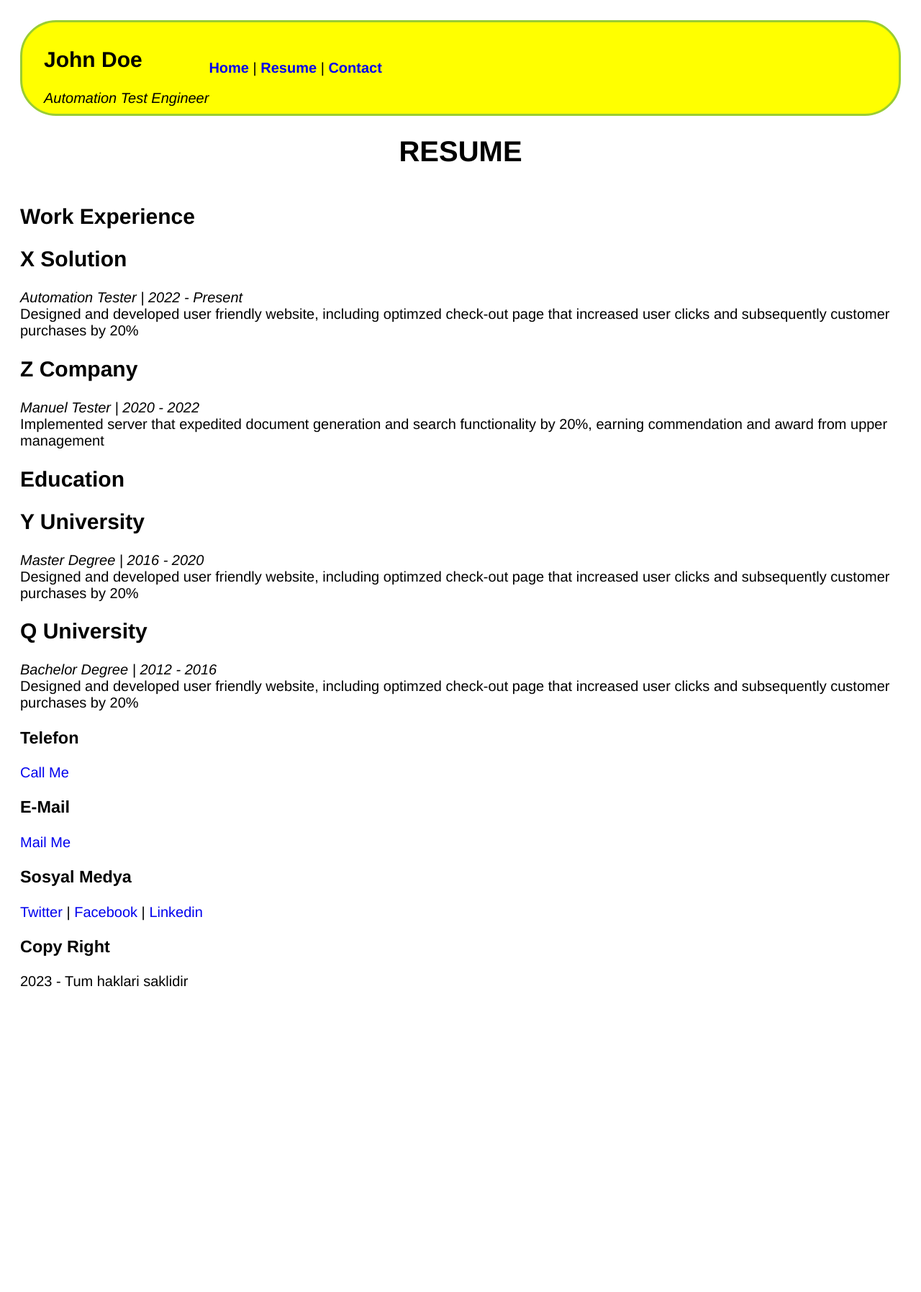
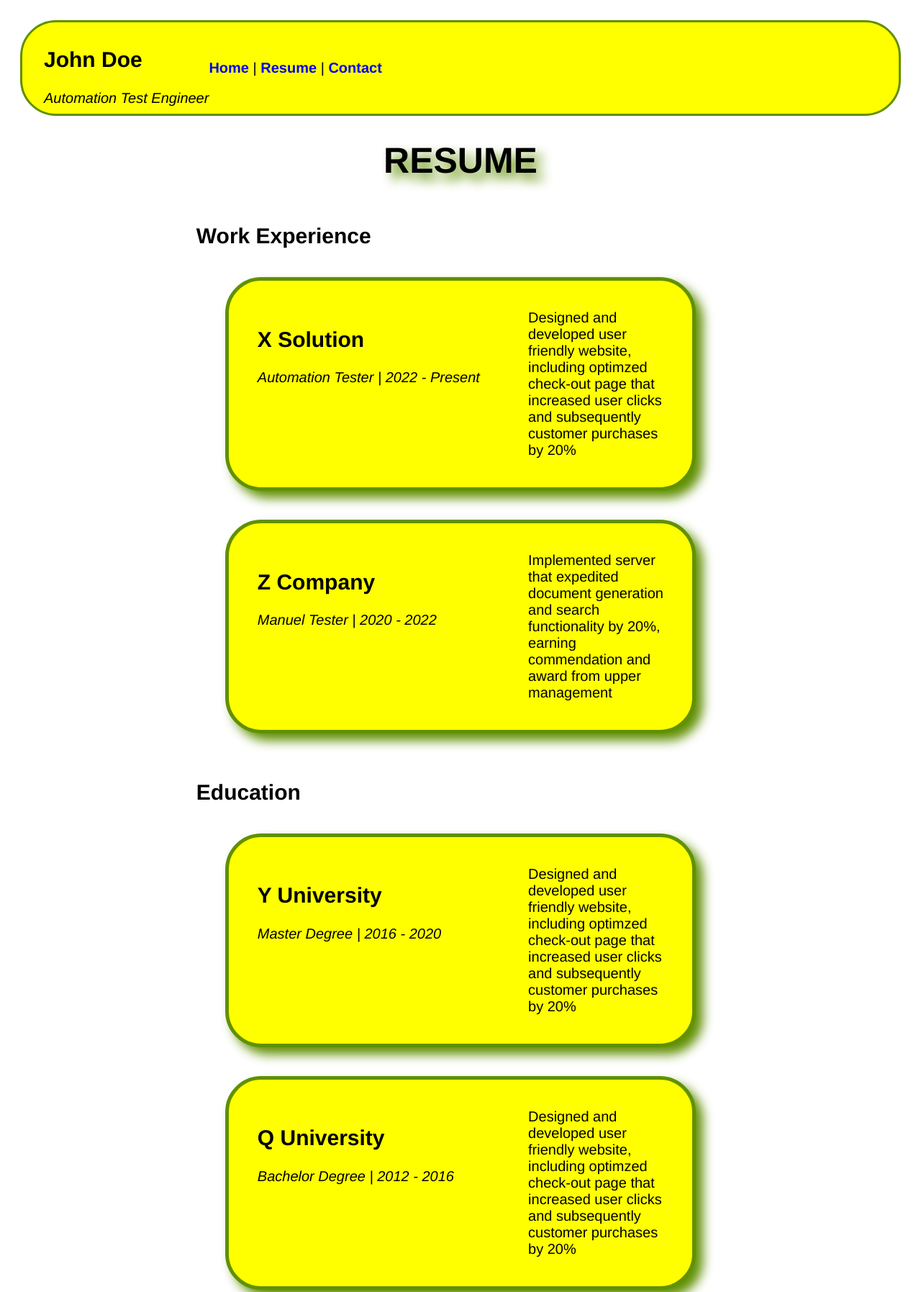
Before and after one commit to veyselDursun/VSC-Html-, a plain HTML site: page resume.html in a window 1280 px wide. Shown: the top 1795 px of the page at 72% size. Before the commit the page ends 1423 px from the top, so only its background shows below. Drawn offline with Linux system fonts and the light colour scheme.

Commit message:
Style.css ilave

```diff
--- a/css/style.css
+++ b/css/style.css
@@ -29,7 +29,7 @@ button {
   background-color: yellowgreen;
   font-size: 30px;
   color: yellow;
-  padding: 10px 30px; /* ilk parametre ust ve alttan uzakligi, ikinci parametre sag ve sol uzakligi */
+  padding: 10px 30px; /* ilk parametre ust ve alttan uzakligi, ikinci parametre sag ve sol uzakligi belirler */
 }
 
 .header {
@@ -37,14 +37,14 @@ button {
   display: flex;
   justify-self: space-between;
   align-items: center;
-  border: 3px solid yellowgreen;
+  border: 3px solid rgb(97, 144, 3);
   background-color: yellow;
   border-radius: 50px;
   padding: 10px 30px;
 }
 
 .header.title {
-  display: flex;
+  display: flex; /* Flex elemanlarinin arasina bosluk koymak icin kullanilir*/
   align-items: center;
   gap: 20px;
 }
@@ -71,6 +71,59 @@ button {
 .about img {
   width: 500px;
   height: 500px;
-  border: 5px solid yellowgreen;
-  border-radius: 250;
+  border: 5px solid rgb(97, 144, 3);
+  border-radius: 250px;
+  box-shadow: 10px 10px 15pxrgb (97, 144, 3);
 }
+
+.about .description {
+  display: flex;
+  flex-direction: column;
+  align-items: center;
+}
+
+.footer {
+  display: flex;
+  justify-content: space-around;
+  border-top: 5px dotted gray;
+  margin: 20px;
+}
+
+.section {
+  width: 60%;
+}
+.section .card {
+  display: flex;
+  border: 5px solid rgb(97, 144, 3);
+  border-radius: 50px;
+  background-color: yellow;
+  margin: 40px;
+  padding: 40px;
+  box-shadow: 10px 10px 15px rgb(97, 144, 3);
+}
+
+.section .card .left {
+  flex: 2;
+}
+.section .card .right {
+  flex: 1;
+}
+
+h1 {
+  text-shadow: 10px 10px 15px rgb(97, 144, 3);
+  font-size: 50px;
+}
+.content h1 {
+  /* olusturdugumuz span elemanin yazinin yaninda gorunmesi icin flex yaptik */
+  display: flex;
+  align-items: center;
+  gap: 5px;
+}
+
+.content h1 span {
+  /* basliklarin yaninda span elemanin nokta olarak gorunmesi icin sekillendirme yaptik */
+  width: 50px;
+  height: 50px;
+  border-radius: 25px;
+  background-color: yellow;
+}
```
